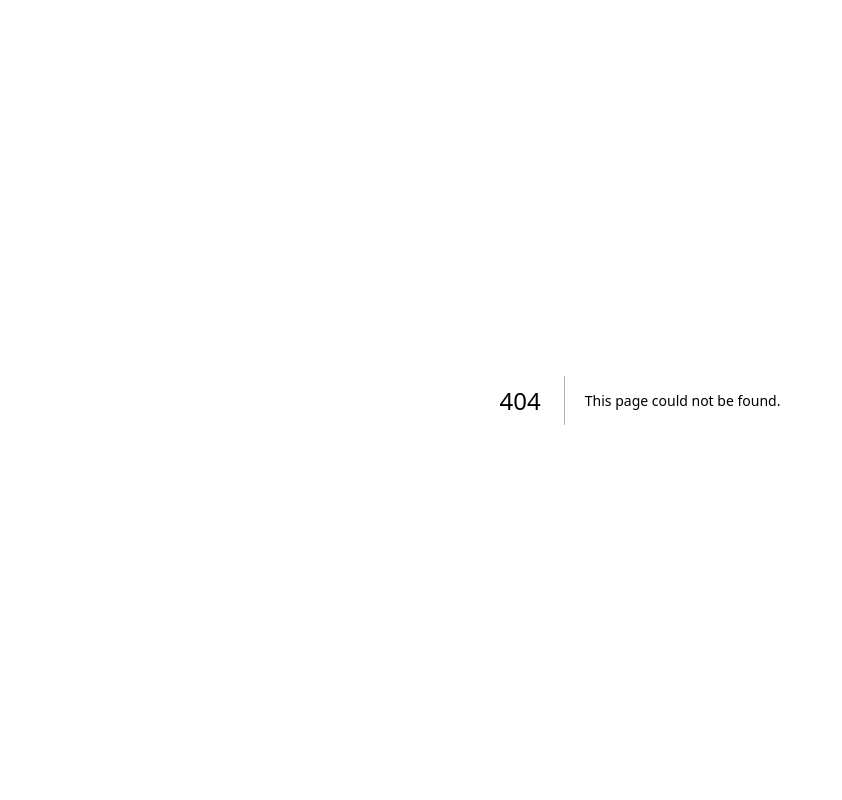
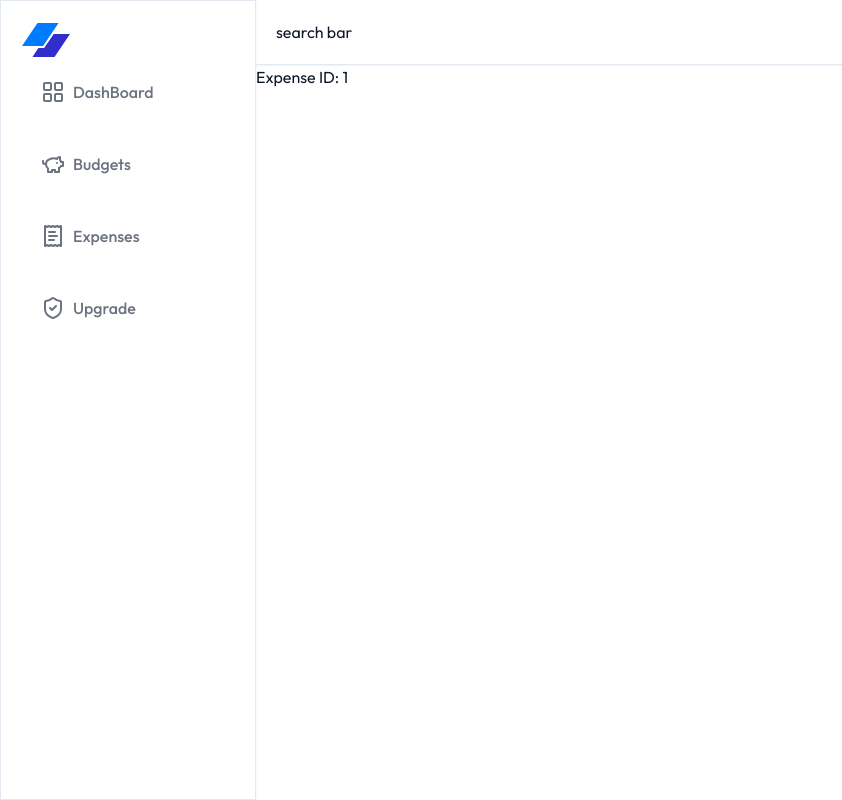
Before and after one commit to Danilka-Akarawita/spendo, a Next.js app: page /dashboard/expenses/1 in a window 1280 px wide. Before the commit this address had no page. Shown: the whole page, without its empty margins (0-842 px from the left). Built offline with nearby package versions, Linux system fonts and the light colour scheme; no server answers.

Commit message:
added expenses page

```diff
--- a/app/(routes)/dashboard/budgets/_component/BudgetItem.tsx
+++ b/app/(routes)/dashboard/budgets/_component/BudgetItem.tsx
@@ -15,7 +15,7 @@ interface BudgetItemProps {
 
 function BudgetItem({ budget }: BudgetItemProps) {
   return (
-    <div className="p-5 border rounded-lg">
+    <div className="p-5 border rounded-lg hover:shadow-md cursor-pointer">
       <div className="flex gap-2 items-center justify-between">
         <div className=" gap-2 items-center">
           <h2 className="font-bold">{budget.name}</h2>
--- a/app/(routes)/dashboard/budgets/_component/BudgetList.tsx
+++ b/app/(routes)/dashboard/budgets/_component/BudgetList.tsx
@@ -24,7 +24,7 @@ function BudgetList() {
   return (
     <div className="mt-7">
       <div className="grid grid-cols-1 md:grid-cols-2 lg:grid-cols-3 gap-2">
-        <CreateBudget />
+        <CreateBudget/>
         {budgetLists.map((budget, index) => (
           <BudgetItem key={index} budget={budget} />
         ))}
--- /dev/null
+++ b/app/(routes)/dashboard/expenses/[id]/page.tsx
@@ -0,0 +1,19 @@
+"use client";
+import React, { useEffect } from "react";
+
+interface Params {
+  params: {
+    id: number;
+  };
+}
+function Expenses({ params }: Params)  {
+  const { id } = params;
+
+  return (
+    <div>
+      <h1>Expense ID: {id}</h1>
+    </div>
+  );
+}
+
+export default Expenses;
--- a/app/(routes)/dashboard/expenses/page.tsx
+++ /dev/null
@@ -1,9 +0,0 @@
-import React from 'react'
-
-function Expenses() {
-  return (
-    <div>Expenses</div>
-  )
-}
-
-export default Expenses
```
Also changed, not shown: app/(routes)/dashboard/budgets/_component/CreateBudget.tsx (line endings or trailing spaces).
